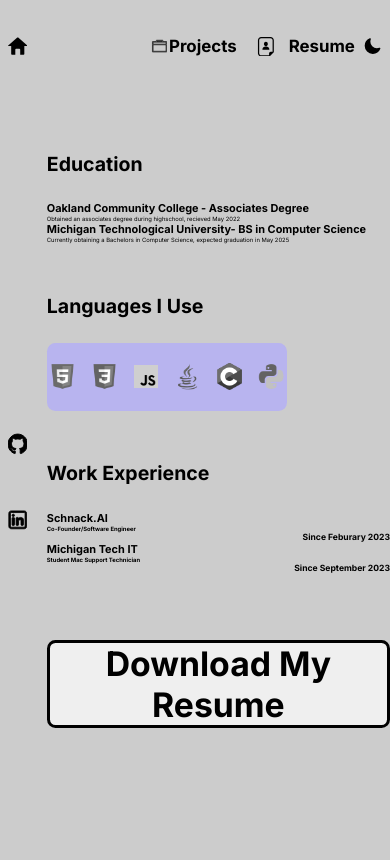
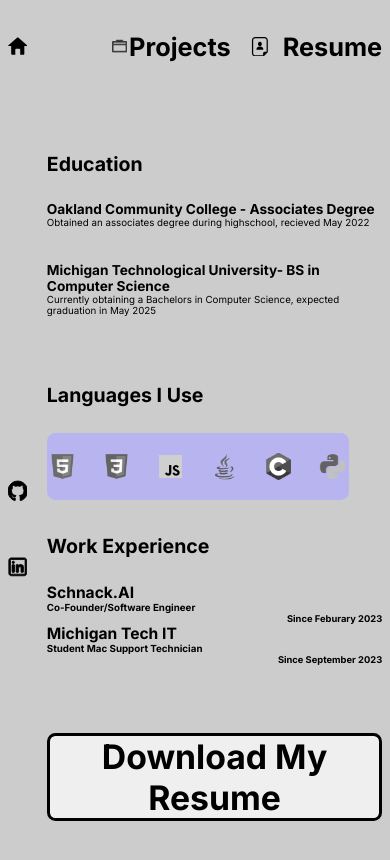
Before and after one commit to joshpman/Old-Webpage, a plain HTML site: page resume.html in a window 390 px wide. Drawn offline with Linux system fonts and the light colour scheme.

Commit message:
Mobile design

```diff
--- a/resume.html
+++ b/resume.html
@@ -105,7 +105,7 @@
                 <h1 class="since__date">Since September 2023</h1>
             </div>
         </div>
-        <button onclick='window.open("/download-files/joshua_pearlman_resume.pdf");' class="resume__download">Download My Resume</button>
+        <button onclick='window.open("/download-files/joshua_pearlman_resume.docx");' class="resume__download">Download My Resume</button>
         </div>
 
     </div>
--- a/styles/base.css
+++ b/styles/base.css
@@ -92,3 +92,16 @@ header a{
     font-size: 2vh;
     font-weight: bold;
 }
+
+
+@media(max-width: 1100px){
+    .moon{
+        display: none;
+    }
+}
+
+@media(max-width: 1920px){
+    header a{
+        font-size: 3vh;
+    }
+}
--- a/styles/index.css
+++ b/styles/index.css
@@ -52,3 +52,46 @@
 .typed-cursor{
     font-size: 3.5vw;
 }
+
+@media(max-width: 1100px){
+    .main__name{
+        font-size: 6vw;
+    }
+    #info__autotype{
+        font-size: 5vw;
+    }
+    .main__about{
+        font-size: 4vw;
+    }
+}
+
+@media(max-width: 750px){
+    .moon{
+        display: none;
+    }
+    .main__content{
+        padding-top: 4vh;
+    }
+    .main__info{
+        padding-right: 6vw;
+    }
+    .bitmoji{
+        display: none;
+    }
+    .main__name{
+        font-size: 7vw;
+    }
+    #info__autotype{
+        font-size: 6vw;
+    }
+    .main__about{
+        font-size: 5vw;
+    }
+    .contact__button{
+        min-height: 15vh;
+    }
+}
+
+@media(max-width: 600px){
+
+}
--- a/styles/resume.css
+++ b/styles/resume.css
@@ -41,7 +41,7 @@
     cursor: pointer;
     filter: grayscale(0);
     width: 9vw;
-    height: 9vh;
+    height: 9rvh;
 }
 .job__location{
     font-size: 2.8vw;
@@ -83,3 +83,65 @@
     outline: none;
     transition: all .4s linear;
 }
+
+@media(max-width: 1500px){
+    .lang__container{
+        width: 90%;
+    }
+}
+
+@media(max-width: 1100px){
+    .job__location{
+        font-size: 4vw;
+    }
+    .job__title{
+        font-size: 2.5vw;
+
+    }
+    .since__date{
+        font-size: 2.4vw;
+    }
+    .school__header{
+        font-size: 3.5vw;
+    }
+    .school__info{
+        font-size: 2.5vw;
+    }
+    .school__info{
+        padding-bottom: 4vh;
+    }
+    .resume__header:not(:first-child){
+        padding-top: 4vh;
+    }
+    .resume__wrapper{
+        padding-right: 2vw;
+    }
+}
+
+@media(max-width: 750px){
+    .job__location{
+        font-size: 4vw;
+    }
+    .job__title{
+        font-size: 2.5vw;
+
+    }
+    .since__date{
+        font-size: 2.4vw;
+    }
+    .school__header{
+        font-size: 3.5vw;
+    }
+    .school__info{
+        font-size: 2.5vw;
+    }
+    .school__info{
+        padding-bottom: 4vh;
+    }
+    .resume__header:not(:first-child){
+        padding-top: 4vh;
+    }
+    .resume__wrapper{
+        padding-right: 2vw;
+    }
+}
```
Also changed, not shown: styles/projects.css (+35 -1 lines), 2 other files.
